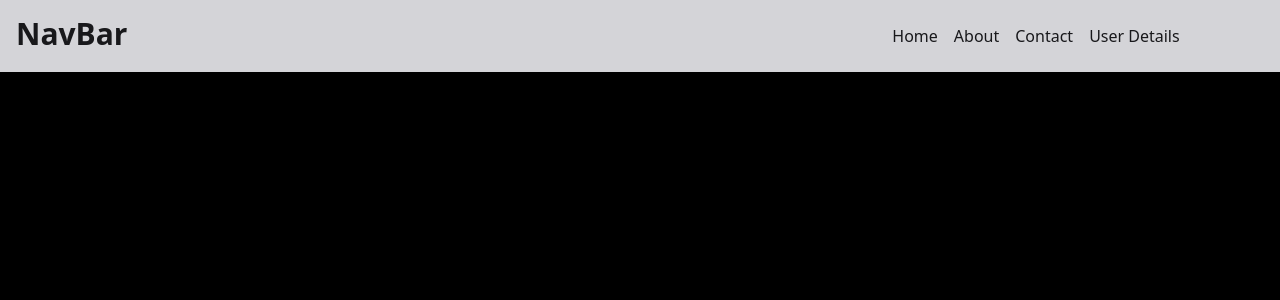
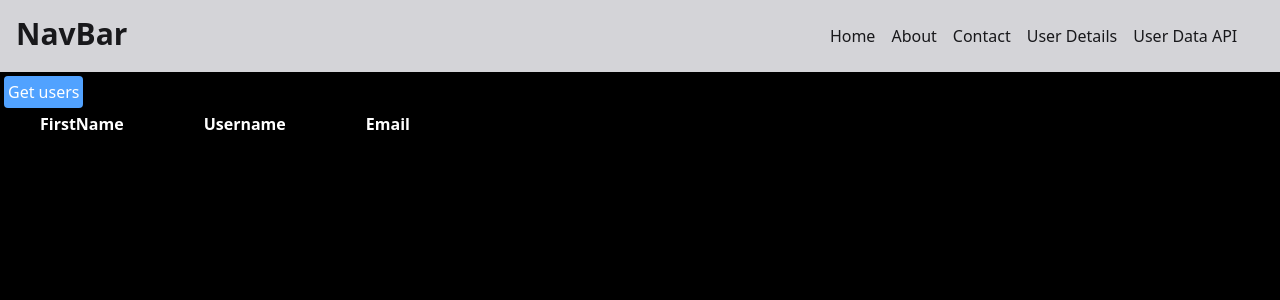
Before and after one commit to asyncDeveloper-fiori/React19_1, a React (Vite) app: page /userData in a window 1280 px wide. Shown: the top 300 px of the page. Built offline with nearby package versions, Linux system fonts and the light colour scheme.

Commit message:
fetch get API in react

```diff
--- a/src/App.jsx
+++ b/src/App.jsx
@@ -24,6 +24,7 @@ import DepartmentComponent from "./components/nested/DepartmentComponent";
 import StudentComponent from "./components/nested/StudentComponent";
 import UserDetailComponent from "./components/UserDetailComponent";
 import UserDetails from "./components/UserDetails";
+import UserComponent from "./components/APIData/UserComponent";
 
 function App() {
   // var user = 'Sam';
@@ -85,6 +86,8 @@ function App() {
 
         <Route path="/userdetail" element={<UserDetailComponent/>} />
         <Route path="/userdetails/:id/:name?" element={<UserDetails />} />
+
+        <Route path="/userData" element={<UserComponent />} />
       </Routes>
     </>
   );
--- a/src/NavBar.jsx
+++ b/src/NavBar.jsx
@@ -4,11 +4,12 @@ export const NavBar = () => {
     return (
     <div className="flex gap-4 p-4 bg-zinc-300 text-zinc-900">
         <h1 className="text-3xl font-bold">NavBar</h1>
-        <div className=" flex gap-4 ml-[60%]">
+        <div className=" flex gap-4 ml-[55%]">
         <Link className="my-2" to="/">Home</Link>
         <Link className="my-2" to="/about">About</Link>
         <Link className="my-2" to="/contact">Contact</Link>
         <Link className="my-2" to='/userdetail'>User Details</Link>
+        <Link className="my-2" to="/userData">User Data API</Link>
         </div>
     </div>    )
 };
--- /dev/null
+++ b/src/components/APIData/UserComponent.jsx
@@ -0,0 +1,40 @@
+import React, { useState } from "react";
+
+function UserComponent() {
+  const getUserData = async () => {
+    const url = "https://dummyjson.com/users";
+    const response = await fetch(url);
+    let data = await response.json();
+    setUsers([...data.users]);
+  };
+  const [users, setUsers] = useState([]);
+  return (
+    <div>
+      <button
+        onClick={getUserData}
+        className="m-1 p-1 bg-blue-400 rounded-sm hover:bg-blue-800 text-white-100"
+      >
+        Get users
+      </button>
+
+      <div>
+        <table>
+          <tr>
+            <th className="px-10">FirstName</th>
+            <th className="px-10">Username</th>
+            <th className="px-10">Email</th>
+          </tr>
+          {users.map((user, index) => (
+            <tr key={index}>
+              <td className="text-zinc-400 px-10">{user.firstName}</td>
+              <td className="text-zinc-400 px-10">{user.username}</td>
+              <td className="text-zinc-400 px-10">{user.email}</td>
+            </tr>
+          ))}
+        </table>
+      </div>
+    </div>
+  );
+}
+
+export default UserComponent;
```
